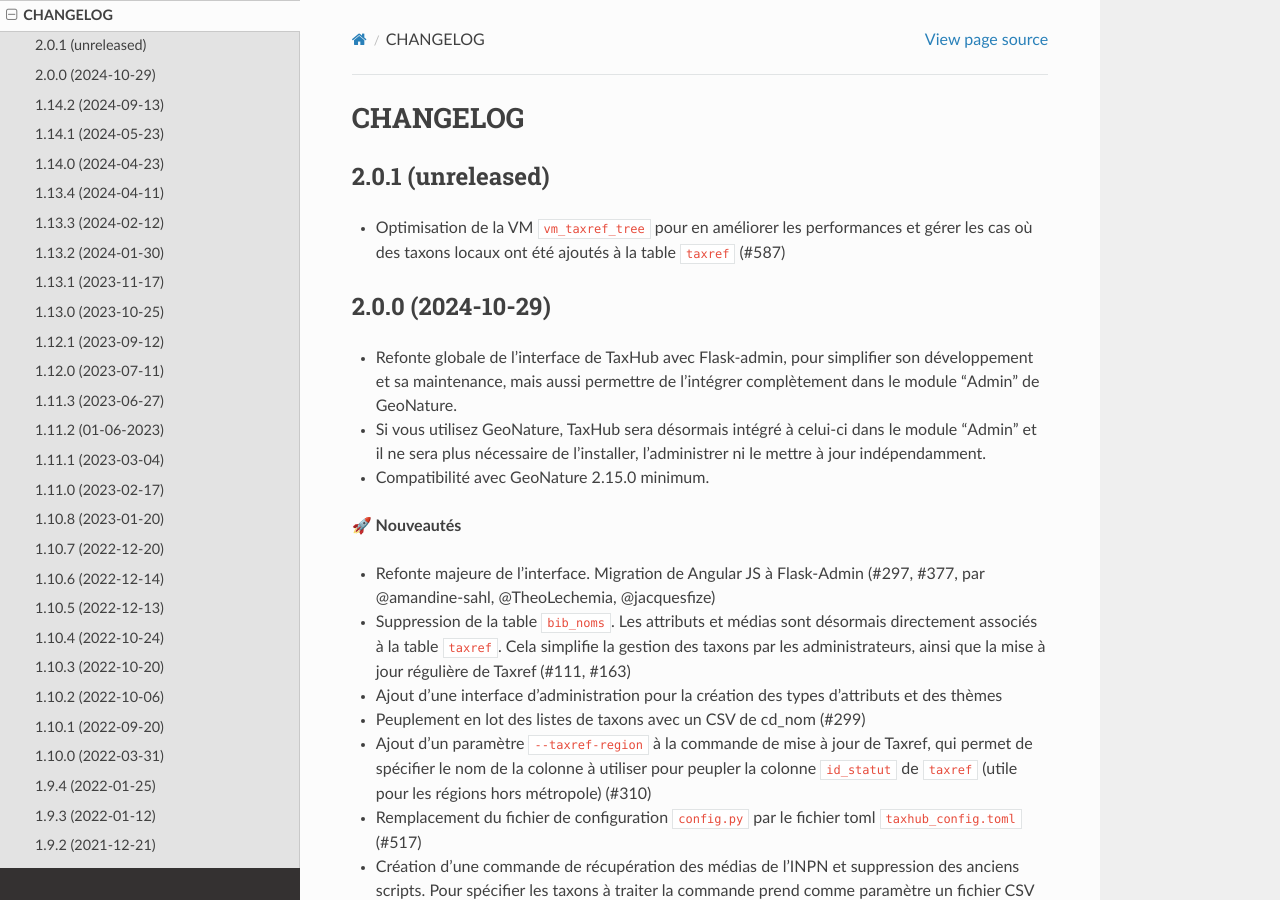
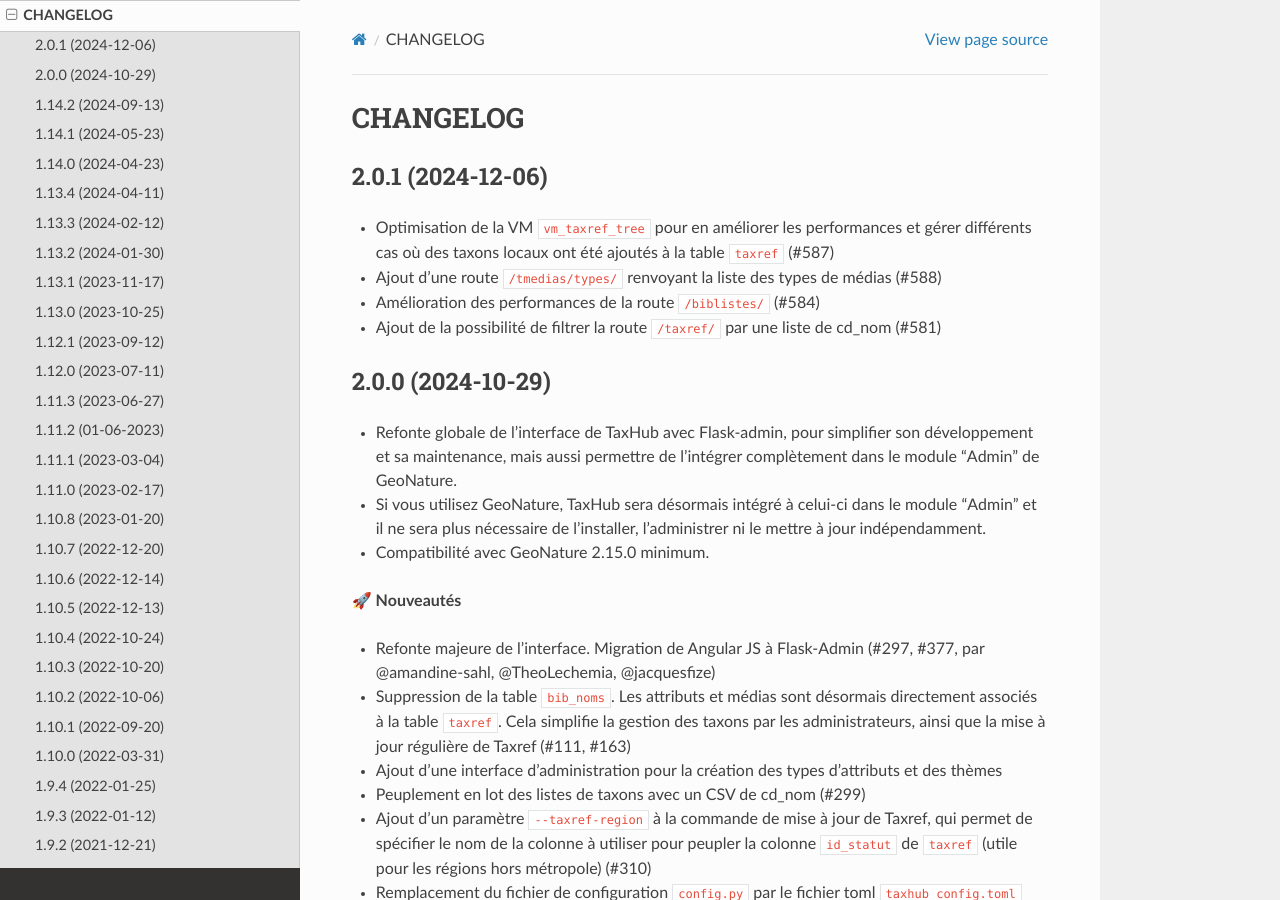
Before and after one commit to PnX-SI/TaxHub, a Sphinx documentation site: the page built from docs/changelog.md, in a window 1280 px wide and 900 px high. Built offline with Sphinx 7.4.7 and the Read the Docs theme 3.1.0, drawn with Linux system fonts in a browser that asks for light colours.

Commit message:
Changelog 2.0.1

```diff
--- a/docs/changelog.md
+++ b/docs/changelog.md
@@ -1,9 +1,12 @@
 # CHANGELOG
 
-2.0.1 (unreleased)
+2.0.1 (2024-12-06)
 ------------------
 
-- Optimisation de la VM `vm_taxref_tree` pour en améliorer les performances et gérer les cas où des taxons locaux ont été ajoutés à la table `taxref` (#587)
+- Optimisation de la VM `vm_taxref_tree` pour en améliorer les performances et gérer différents cas où des taxons locaux ont été ajoutés à la table `taxref` (#587)
+- Ajout d'une route `/tmedias/types/` renvoyant la liste des types de médias (#588)
+- Amélioration des performances de la route `/biblistes/` (#584)
+- Ajout de la possibilité de filtrer la route `/taxref/` par une liste de cd_nom (#581)
 
 2.0.0 (2024-10-29)
 ------------------
```
